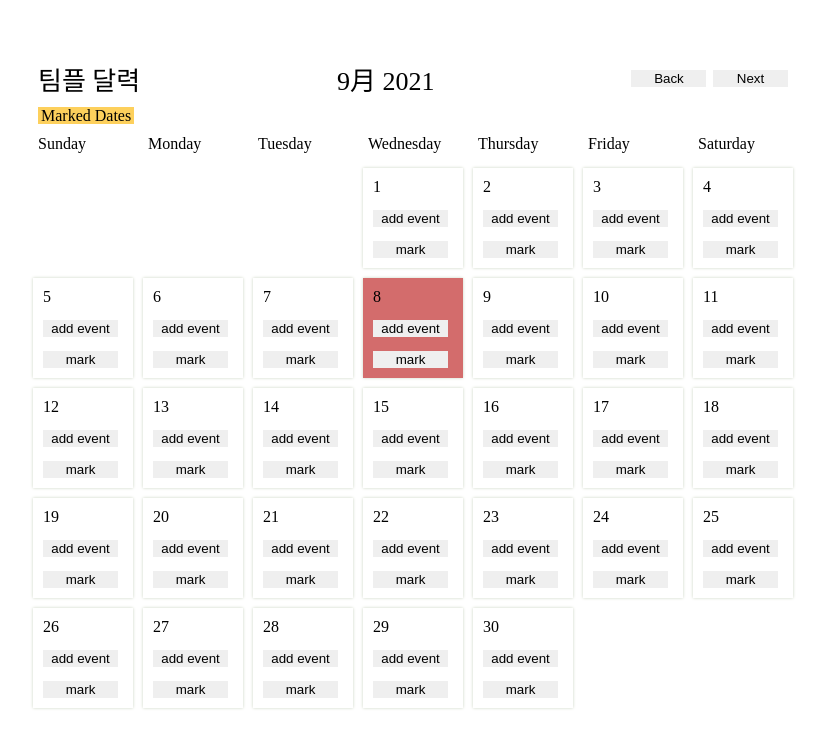
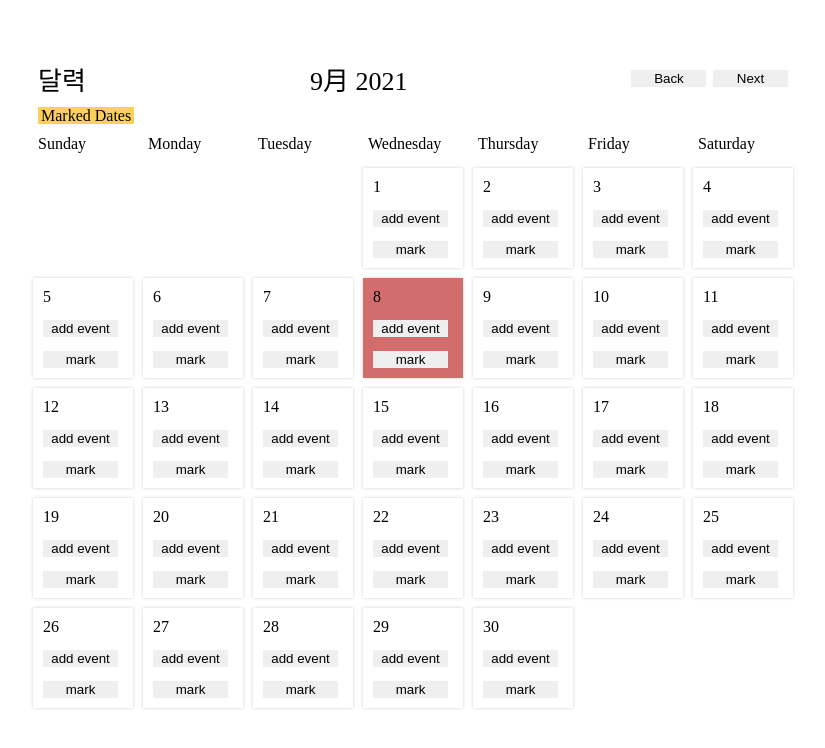
Before and after one commit to SuyeonSun/Calendar-Project, a plain HTML site: page index.html in a window 1280 px wide. Shown: the whole page, without its empty margins (227-1052 px from the left). Drawn offline with Linux system fonts and the light colour scheme.

Commit message:
title update

```diff
--- a/index.html
+++ b/index.html
@@ -12,7 +12,7 @@
 <body>
     <div id="container">
         <div id="header">
-            <div>팀플 달력</div>
+            <div>달력</div>
             <div id="monthDisplay"></div>
 
             <div>
@@ -39,7 +39,7 @@
 
         <div id="newEventModal">
             <!--<h2>이벤트를 등록하세요 :)</h2>-->
-            <input id="eventTitleInput" placeholder="이벤트를 등록하세요 :)">
+            <input id="eventTitleInput" placeholder="일정 제목">
             <button id="saveButton">Save</button>
             <button id="cancelButton">Cancle</button>
         </div>
--- a/script.js
+++ b/script.js
@@ -1,7 +1,7 @@
 let nav = 0; // way to keep track the month
 let clicked = null;
 let events = localStorage.getItem('events') ? JSON.parse(localStorage.getItem('events')) : [];
-var savedDates= []; // save 버튼 클릭 시 저장되는 날짜
+var savedDates= []; // mark 버튼 클릭 시 mark되는 날짜
 
 const calendar = document.getElementById('calendar');
 const newEventModal = document.getElementById('newEventModal');
@@ -60,7 +60,8 @@ function load() {
 
   for(let i = 1; i<= normal; i++) {
     const daySquare = document.createElement('div'); // ----------- KEY POINT -----------=> .createElement('Tag Name');
-    daySquare.classList.add('day'); // daySquare에 'day'라는 class 부여 ----------- KEY POINT -----------=> .classList.add('Class Name');
+    // ----------- KEY POINT -----------=> .classList.add('Class Name');
+    daySquare.classList.add('day'); // daySquare에 'day'라는 class 부여
 
     const dayString = `${month+1}/${i-paddingDays}/${year}`;
 
@@ -91,7 +92,7 @@ function load() {
       // () => console.log(`${month+1}/${i-paddingDays}/${year}`)); // ----------- KEY POINT -----------=> .addEventListener('click', ()=>{});
       () => openModal(dayString));
 
-      // ####################################################################################################
+      // mark 기능
       var saveSquare = document.createElement('button'); //
       saveSquare.innerHTML = 'mark';
       saveSquare.classList.add('mark'); //
@@ -109,12 +110,8 @@ function load() {
           savedDates.push(saved_date); // ----------- KEY POINT -----------=> push
           document.getElementById('savedDates').innerHTML = savedDates;
         }
-        // savedDates.push(saved_date);
-        // document.getElementById('savedDates').innerHTML = savedDates;
-        // console.log(savedDates);
       });
       daySquare.appendChild(saveSquare);
-      // ####################################################################################################
 
     } else {
       daySquare.classList.add('padding');
```
